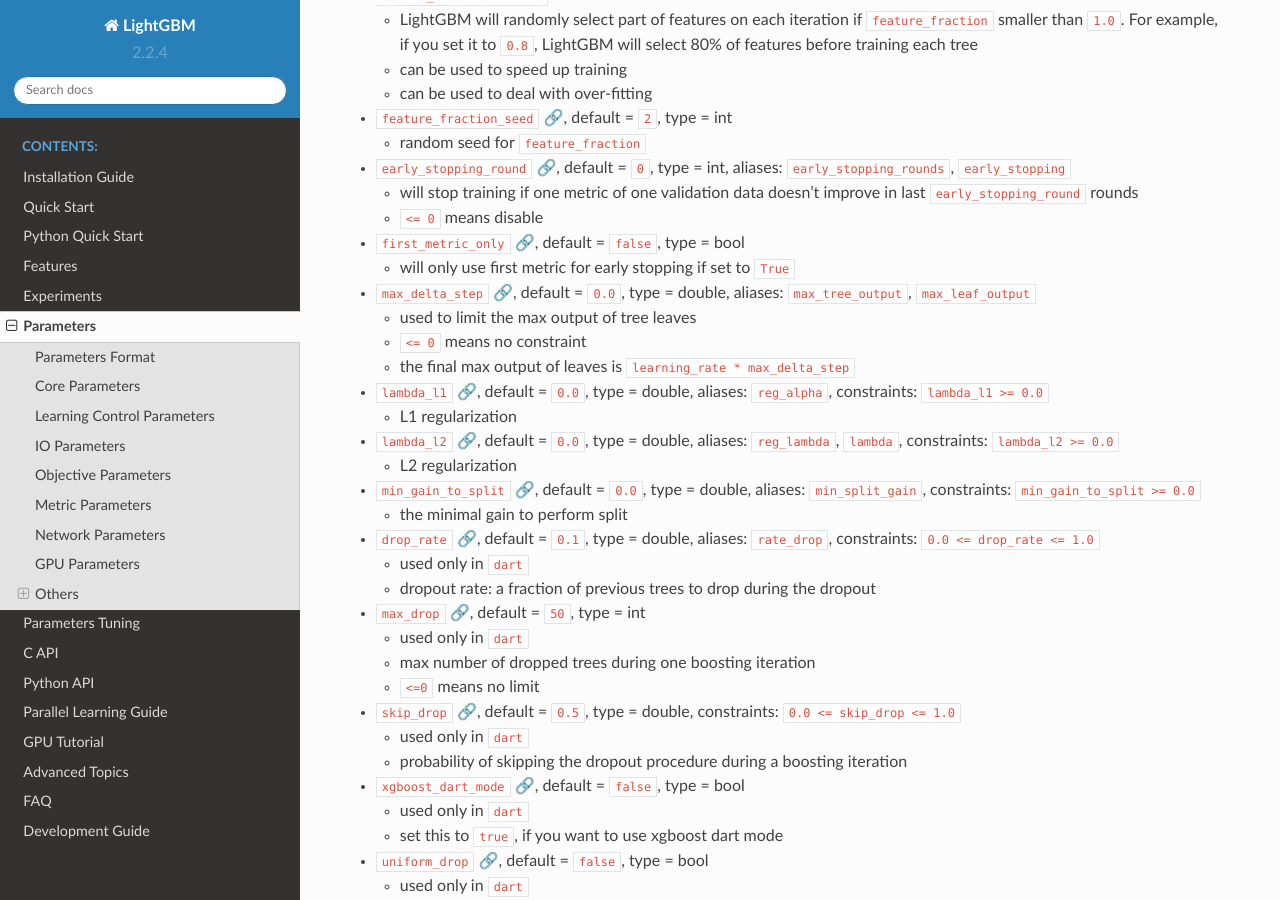
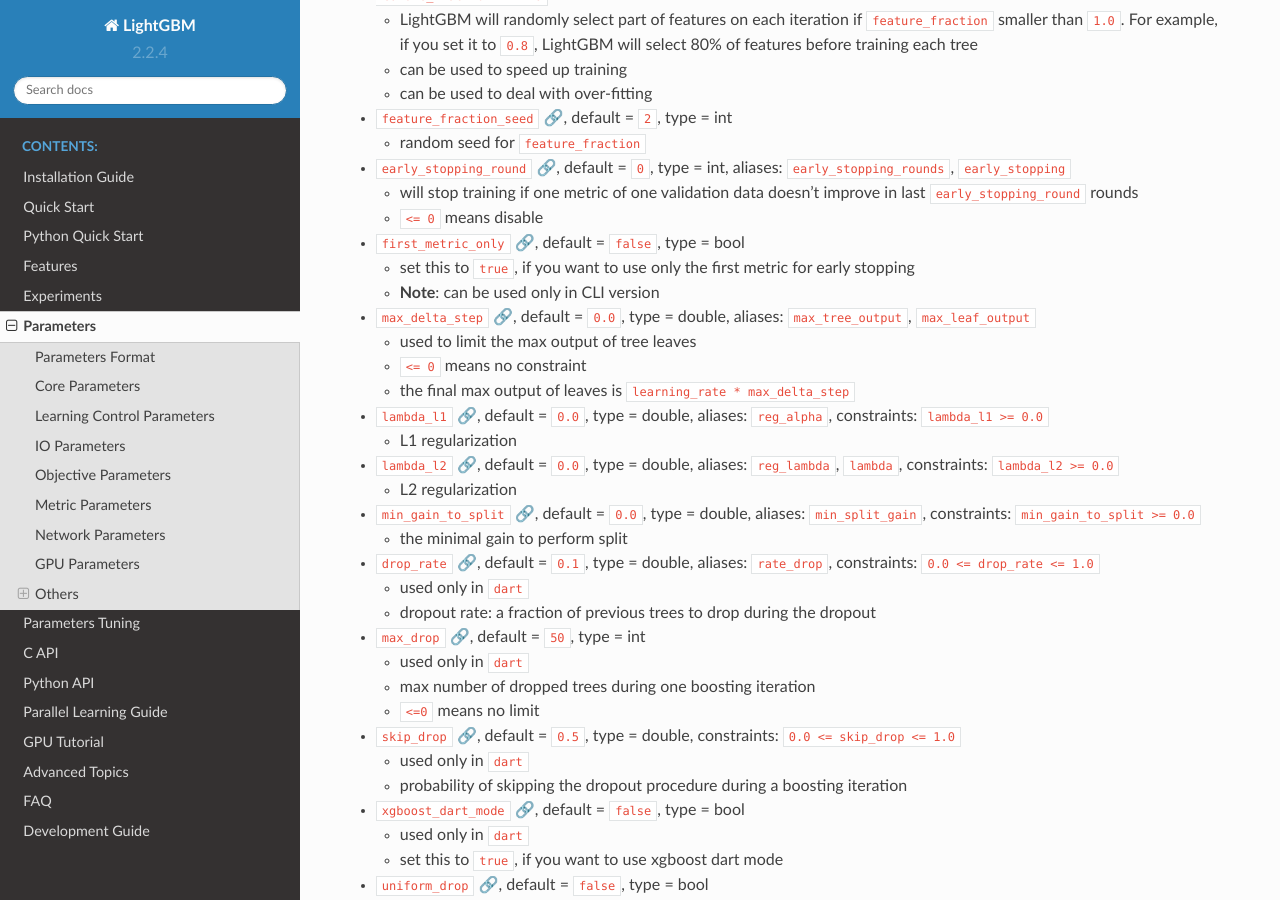
Before and after one commit to microsoft/LightGBM, a Sphinx documentation site: the page built from docs/Parameters.rst, in a window 1280 px wide and 900 px high, scrolled down 3542 px. Built offline with Sphinx 7.4.7 and the Read the Docs theme 2.0.0, drawn with Linux system fonts in a browser that asks for light colours.

Commit message:
added note about CLI only usage

```diff
--- a/docs/Parameters.rst
+++ b/docs/Parameters.rst
@@ -242,7 +242,9 @@
 
 -  ``first_metric_only`` :raw-html:`<a id="first_metric_only" title="Permalink to this parameter" href="#first_metric_only">&#x1F517;&#xFE0E;</a>`, default = ``false``, type = bool
 
-   -  will only use first metric for early stopping if set to ``True``
+   -  set this to ``true``, if you want to use only the first metric for early stopping
+
+   -  **Note**: can be used only in CLI version
 
 -  ``max_delta_step`` :raw-html:`<a id="max_delta_step" title="Permalink to this parameter" href="#max_delta_step">&#x1F517;&#xFE0E;</a>`, default = ``0.0``, type = double, aliases: ``max_tree_output``, ``max_leaf_output``
 
```
Also changed, not shown: 1 other file.
